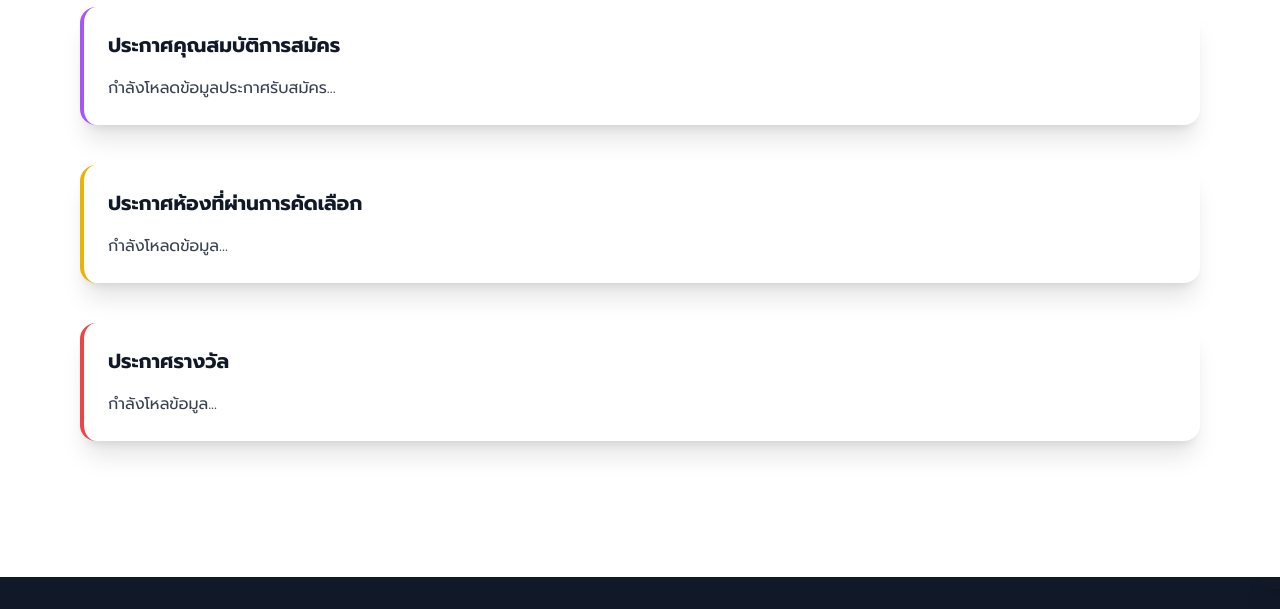
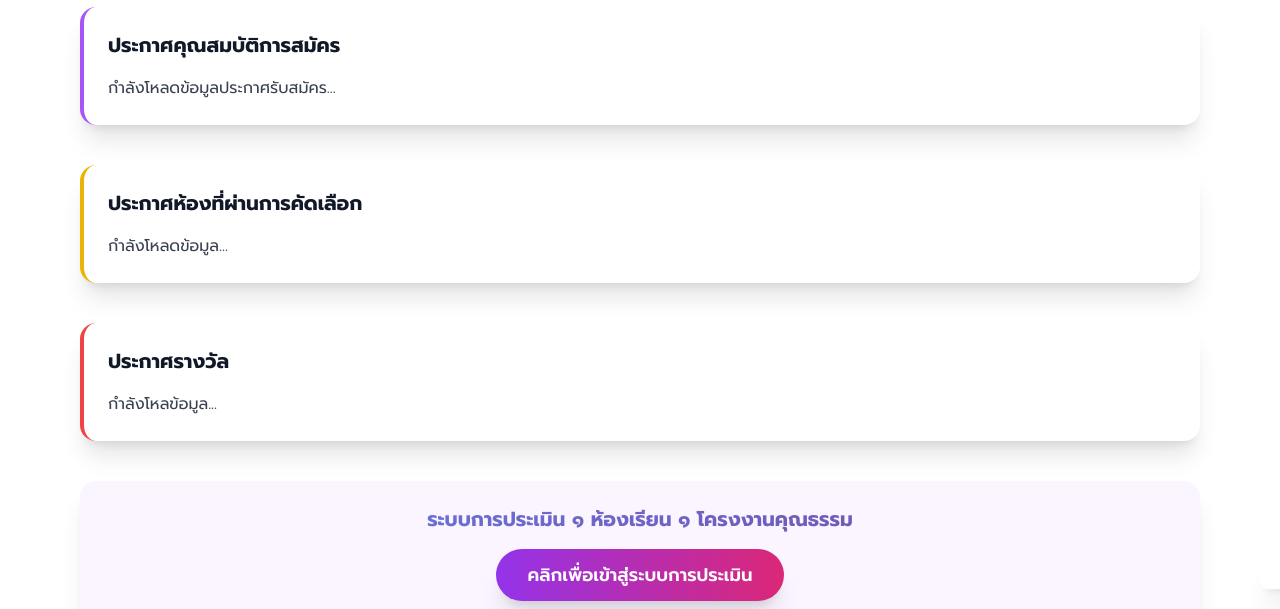
Before and after one commit to SPT-MORAL-SCHOOL/recruit, a plain HTML site: page index.html in a window 1280 px wide. Both pictures are taken after a click on the link "ประเมิน". Shown: the part 191-800 px from the top of the page. Drawn offline with nearby package versions, Linux system fonts and the light colour scheme; no server answers.

Commit message:
Update index.html

```diff
--- a/index.html
+++ b/index.html
@@ -332,7 +332,12 @@
                         <p>กำลังโหลข้อมูล...</p>
                     </div>
                 </section>
-
+                <section class="p-6 bg-purple-50 shadow-xl rounded-2xl text-center">
+                    <h2 class="text-xl font-bold gradient-text mb-4">ระบบการประเมิน ๑ ห้องเรียน ๑ โครงงานคุณธรรม</h2>
+                    <a href="https://spt-moral-school.github.io/link/contest" target="_blank" rel="noopener noreferrer" class="inline-block bg-gradient-to-r from-purple-600 to-pink-600 text-white px-8 py-3 rounded-full text-lg font-semibold hover:from-purple-700 hover:to-pink-700 transition-all duration-300 transform hover:scale-105 shadow-xl">
+                        คลิกเพื่อเข้าสู่ระบบการประเมิน
+                    </a>
+                </section>
 
             </div>
         </div>
```
